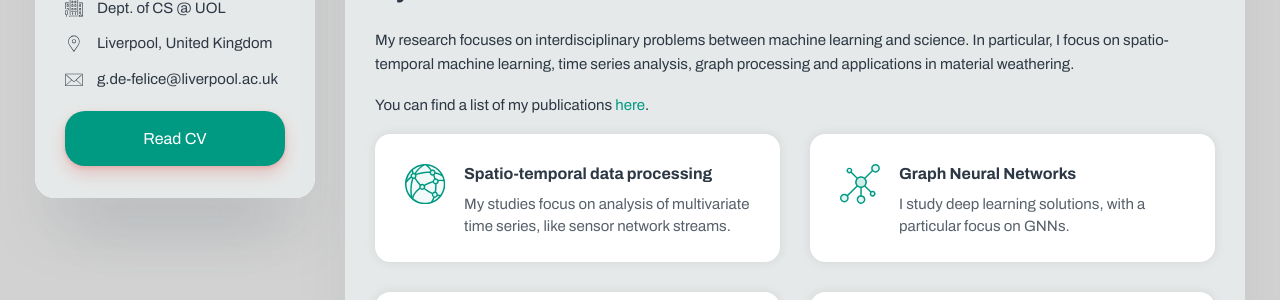
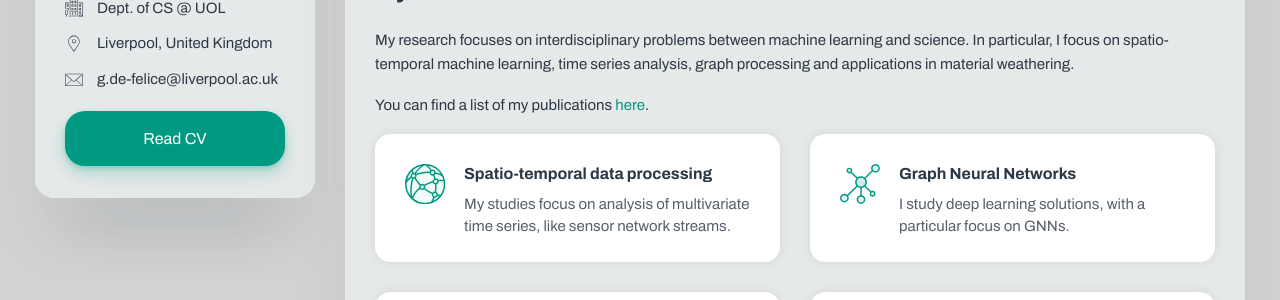
Before and after one commit to gdefe/gdefe.github.io, a Jekyll site: the page built from index.html, in a window 1280 px wide. Shown: the part 473-773 px from the top of the page. Built offline with Jekyll 4.4.1, drawn with Linux system fonts in a browser that asks for light colours.

Commit message:
darker colours

```diff
--- a/assets/styles/style.css
+++ b/assets/styles/style.css
@@ -19,10 +19,10 @@
     /* colors */
     --primary: #009a83;
     --primary-color: var(--primary);
-    --primary-color-soft: #d6392e33;
+    --primary-color-soft: #009a833f;
     --text-color: #2d3845;
     --text-color-light: #5c636a;
-    --text-color-on-primary: #2d3845;
+    --text-color-on-primary: var(--white);
     --background-color: #d2d2d2;
     --tab-background-color: var(--white);
     --box-background-color: #e6e9e9;
```
